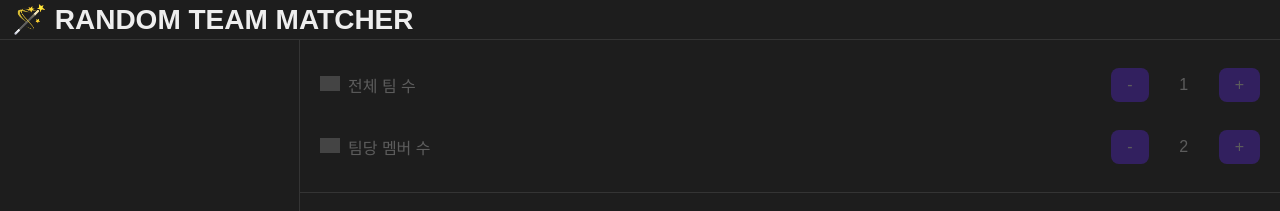
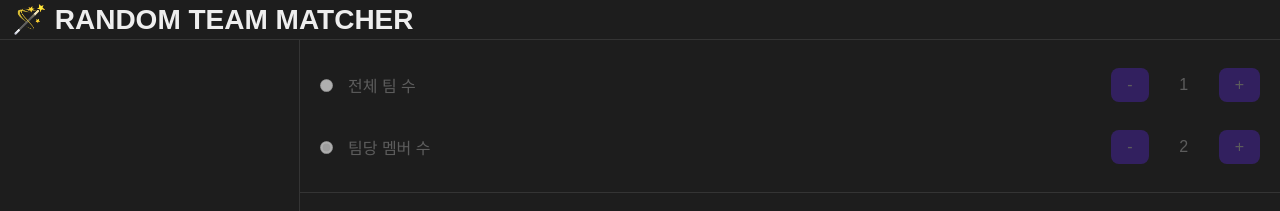
Before and after one commit to choiking10/random-team-matcher-ts, a React (Vite) app: page / in a window 1280 px wide. Shown: the top 211 px of the page. Built offline with nearby package versions, Linux system fonts and the light colour scheme; grey boxes are pictures that could not be loaded.

Commit message:
style(global): remove

```diff
--- a/src/components/SettingBar/SettingBar.style.ts
+++ b/src/components/SettingBar/SettingBar.style.ts
@@ -16,12 +16,17 @@ export const Li = styled.li`
 `;
 
 export const Radio = styled.div`
+  ${Mixin.flex('flex-start', 'center')};
   input[type='radio']:disabled + label {
     opacity: 0.3;
   }
 
   & * {
     cursor: pointer;
+  }
+
+  & > label {
+    line-height: 25px;
   }
 `;
 
--- a/src/components/Teams/Teams.helper.ts
+++ b/src/components/Teams/Teams.helper.ts
@@ -1,15 +1,8 @@
-export const makeTeams = (members: string[], teamMemberSize: number) => {
-  const teams: string[][] = [];
+export const makeTeams = (members: string[], totalTeamSize: number) => {
+  const teams: string[][] = Array.from(Array(totalTeamSize), () => []);
 
-  members.map((member) => {
-    const lastTeam = teams[teams.length - 1];
-
-    if (lastTeam && lastTeam.length < teamMemberSize) {
-      lastTeam.push(member);
-      return;
-    }
-
-    teams.push([member]);
+  members.forEach((member, idx) => {
+    teams[idx % totalTeamSize].push(member);
   });
 
   return teams;
--- a/src/styles/globals.ts
+++ b/src/styles/globals.ts
@@ -1,14 +1,9 @@
 import { createGlobalStyle } from 'styled-components';
-import IconRadio from '@image/blt_radio.png';
-import IconRadioOn from '@image/blt_radio_on.png';
 
 const GlobalStyles = createGlobalStyle`
   input[type='radio'] {
     position: absolute;
     overflow: hidden;
-    clip: rect(0, 0, 0, 0);
-    width: 1px;
-    height: 1px;
     border: 0;
     padding: 0;
   }
@@ -20,14 +15,11 @@ const GlobalStyles = createGlobalStyle`
   }
 
   input[type='radio'] + label:before {
-    vertical-align: -4px;
     width: 20px;
     height: 20px;
-    background: url(${IconRadio}) 0 0 / 100% auto no-repeat;
   }
 
   input[type='radio']:checked + label:before {
-    background-image: url(${IconRadioOn});
   }
 `;
 
```
